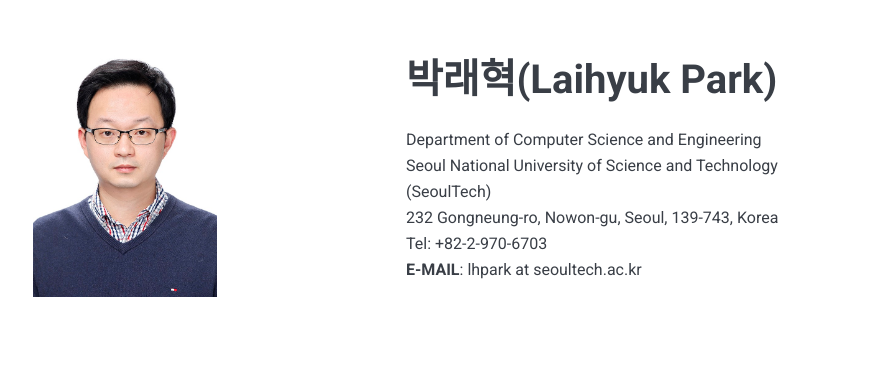
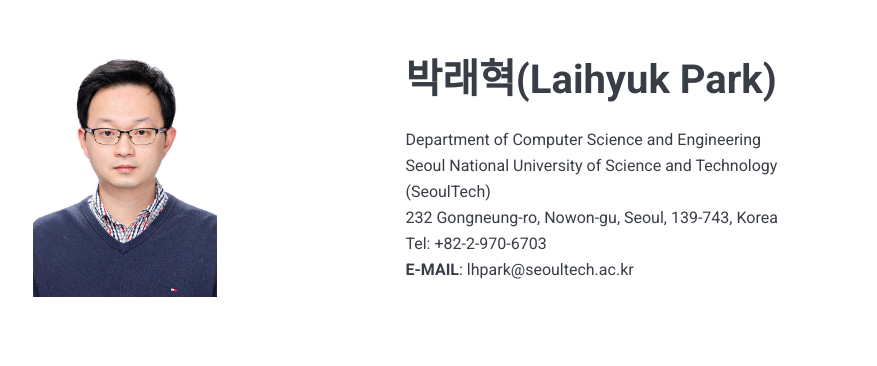
Before and after one commit to Icelab-2020/icelab-2020.github.io, a Jekyll site: the page built from _pages/01_members.md, in a window 1280 px wide and 900 px high, scrolled down 384 px. Shown: the top 366 px of the window, without its empty margins (201-1078 px from the left). Built offline with Jekyll 4.4.1, drawn with Linux system fonts in a browser that asks for light colours; nearby versions of some CDN libraries.

Commit message:
Update 01_members.md

```diff
--- a/_pages/01_members.md
+++ b/_pages/01_members.md
@@ -10,7 +10,7 @@ permalink: /01_members/
 
 | <img width=400/>   |    |
 |:---|:---|
-| ![iot]({{site.baseurl}}/images/lh.jpg){: width="184" height="248"} | <b><span style="font-size:250%">박래혁(Laihyuk Park)</span></b><br><br> Department of Computer Science and Engineering  <br>  Seoul National University of Science and Technology (SeoulTech) <br>  232 Gongneung-ro, Nowon-gu, Seoul, 139-743, Korea <br> Tel: +82-2-970-6703  <br>  **E-MAIL**: lhpark at seoultech.ac.kr |
+| ![iot]({{site.baseurl}}/images/lh.jpg){: width="184" height="248"} | <b><span style="font-size:250%">박래혁(Laihyuk Park)</span></b><br><br> Department of Computer Science and Engineering  <br>  Seoul National University of Science and Technology (SeoulTech) <br>  232 Gongneung-ro, Nowon-gu, Seoul, 139-743, Korea <br> Tel: +82-2-970-6703  <br>  **E-MAIL**: lhpark@seoultech.ac.kr |
 
 <hr style="border:2px solid gray">
 
```
